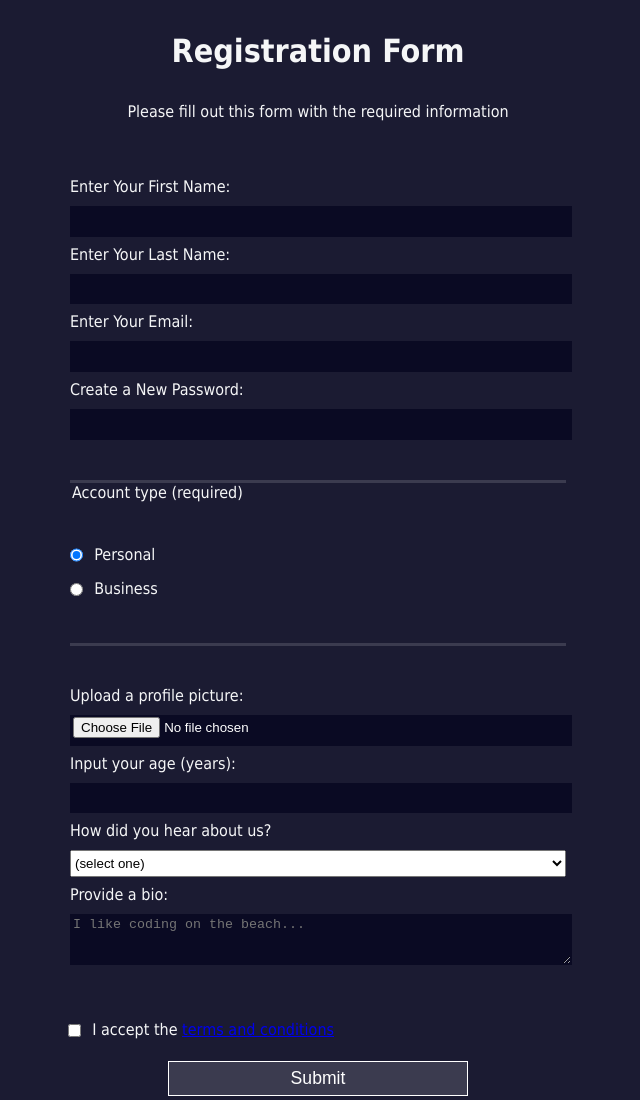
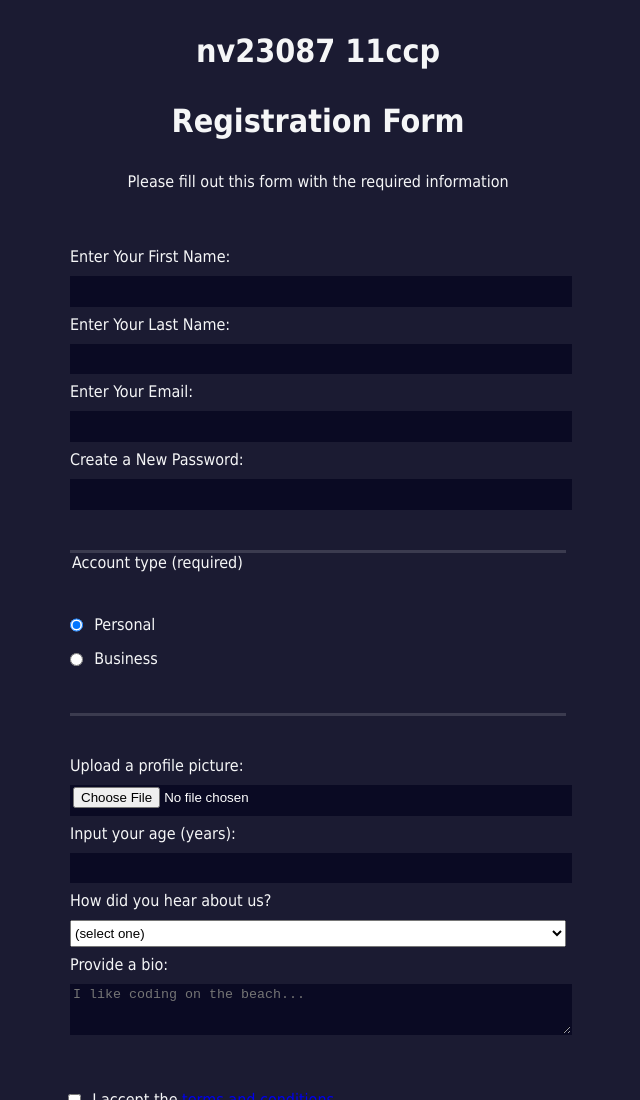
Before and after one commit to nv23087-ali-abdulmahdi/registration-form-, a plain HTML site: page index.html in a window 1280 px wide. Shown: the top 1100 px of the page, without its empty margins (322-962 px from the left). Drawn offline with Linux system fonts and the light colour scheme.

Commit message:
Update index.html

```diff
--- a/index.html
+++ b/index.html
@@ -1,6 +1,7 @@
 <!DOCTYPE html>
 <html lang="en">
   <head>
+    <h1> nv23087 11ccp </h1>
     <meta charset="UTF-8">
     <title>Registration Form</title>
     <link rel="stylesheet" href="styles.css" />
```
